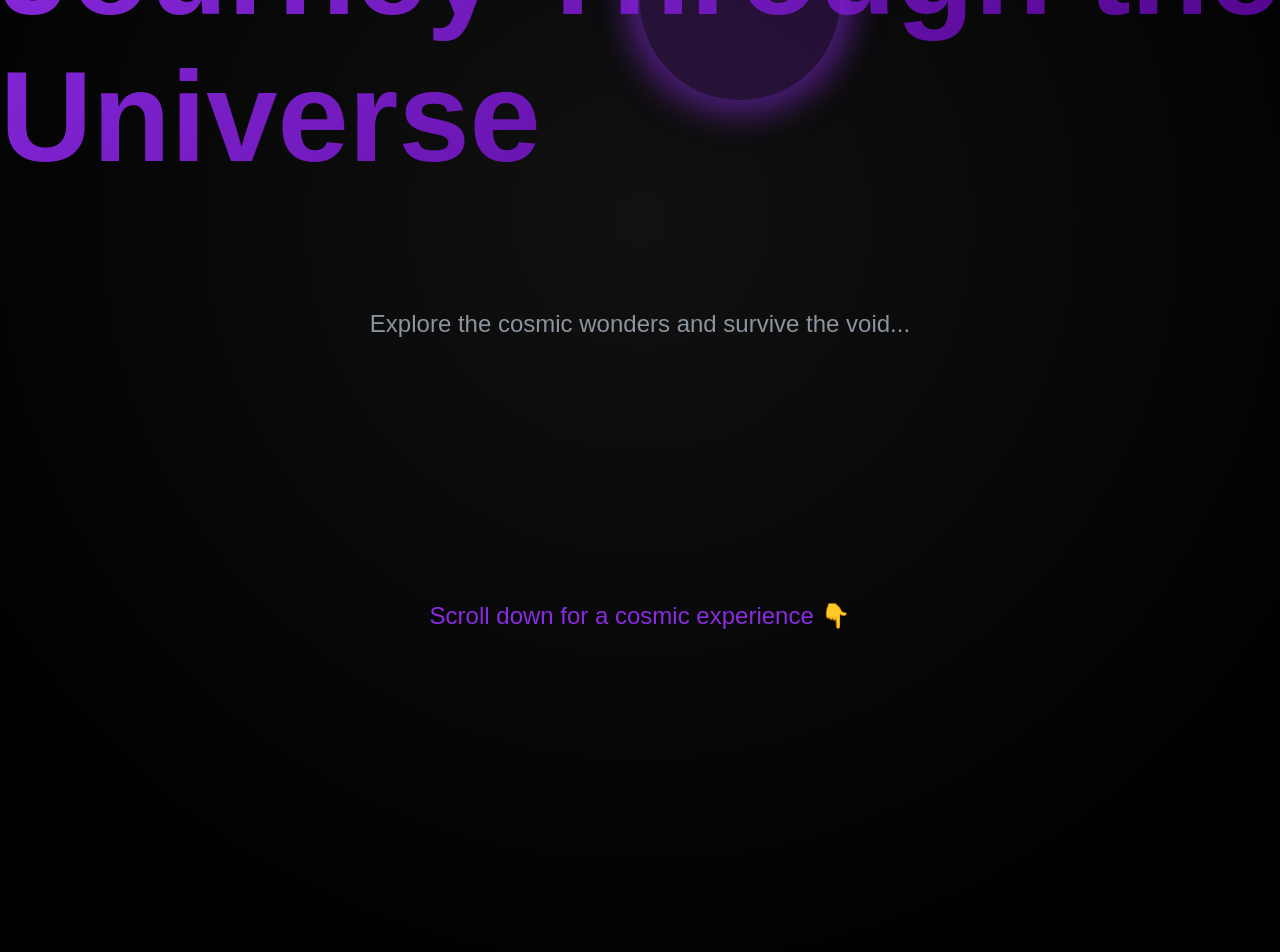
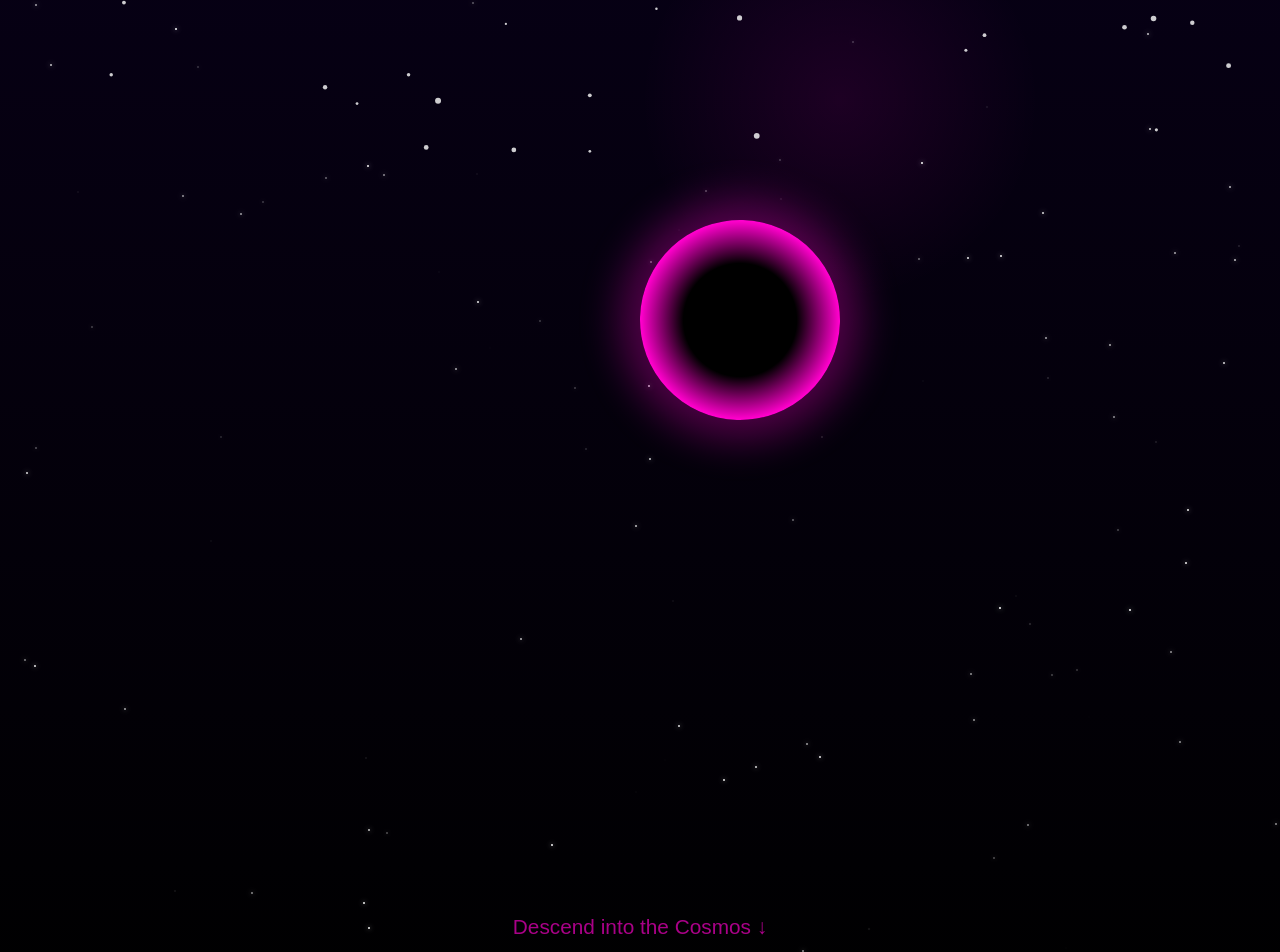
Before and after one commit to AnishDubey27/amplify-sample, a React (Create React App) app: page / in a window 1280 px wide. Shown: the part 580-1532 px from the top of the page. Built offline with nearby package versions, Linux system fonts and the light colour scheme.

Commit message:
new page

```diff
--- a/src/App.js
+++ b/src/App.js
@@ -1,43 +1,153 @@
 import { motion } from 'framer-motion';
+import { useEffect, useRef } from 'react';
+
+// Note: Make sure to install framer-motion: npm install framer-motion
+// Add this to your index.html for the font:
+// <link href="https://fonts.googleapis.com/css2?family=Orbitron:wght@400;700&display=swap" rel="stylesheet">
 
 function App() {
+  const canvasRef = useRef(null);
+
+  // Black Hole Particle Effect
+  useEffect(() => {
+    const canvas = canvasRef.current;
+    const ctx = canvas.getContext('2d');
+    canvas.width = window.innerWidth;
+    canvas.height = window.innerHeight;
+
+    const particles = [];
+    const particleCount = 100;
+
+    class Particle {
+      constructor() {
+        this.x = Math.random() * canvas.width;
+        this.y = Math.random() * canvas.height;
+        this.size = Math.random() * 2 + 1;
+        this.speedX = Math.random() * 1 - 0.5;
+        this.speedY = Math.random() * 1 - 0.5;
+      }
+
+      update() {
+        const centerX = canvas.width / 2;
+        const centerY = canvas.height / 2;
+        const dx = centerX - this.x;
+        const dy = centerY - this.y;
+        const distance = Math.sqrt(dx * dx + dy * dy);
+        const force = 100 / distance;
+
+        this.x += (dx / distance) * force + this.speedX;
+        this.y += (dy / distance) * force + this.speedY;
+
+        if (distance < 50) {
+          this.x = Math.random() * canvas.width;
+          this.y = Math.random() * canvas.height;
+        }
+      }
+
+      draw() {
+        ctx.fillStyle = 'rgba(255, 255, 255, 0.8)';
+        ctx.beginPath();
+        ctx.arc(this.x, this.y, this.size, 0, Math.PI * 2);
+        ctx.fill();
+      }
+    }
+
+    for (let i = 0; i < particleCount; i++) {
+      particles.push(new Particle());
+    }
+
+    function animate() {
+      ctx.clearRect(0, 0, canvas.width, canvas.height);
+      particles.forEach(particle => {
+        particle.update();
+        particle.draw();
+      });
+      requestAnimationFrame(animate);
+    }
+    animate();
+
+    // Handle window resize
+    const handleResize = () => {
+      canvas.width = window.innerWidth;
+      canvas.height = window.innerHeight;
+    };
+    window.addEventListener('resize', handleResize);
+    return () => window.removeEventListener('resize', handleResize);
+  }, []);
+
   return (
     <div style={styles.app}>
-      {/* Animated Welcome Section */}
+      {/* Canvas for Black Hole Particle Effect */}
+      <canvas ref={canvasRef} style={styles.canvas} />
+
+      {/* Animated Cosmic Title */}
       <motion.div
-        style={styles.animatedText}
-        initial={{ opacity: 0, y: 30 }}
-        animate={{ opacity: 1, y: 0 }}
-        transition={{ duration: 1.5 }}
+        style={styles.titleContainer}
+        initial={{ scale: 0, rotate: -180 }}
+        animate={{ scale: 1, rotate: 0 }}
+        transition={{ duration: 2, type: 'spring' }}
       >
-        <h1>Journey Through the Universe</h1>
+        <h1 style={styles.title}>Cosmic Void Explorer</h1>
       </motion.div>
 
+      {/* Orbiting Subtitle */}
       <motion.div
-        style={styles.subText}
-        initial={{ opacity: 0 }}
-        animate={{ opacity: 1 }}
-        transition={{ delay: 1.5, duration: 1.5 }}
+        style={styles.subtitle}
+        initial={{ opacity: 0, y: 100 }}
+        animate={{ opacity: 1, y: 0, rotate: 360 }}
+        transition={{ delay: 1, duration: 2 }}
       >
-        <p>Explore the cosmic wonders and survive the void...</p>
+        <p>Enter the realm of black holes and stellar wonders</p>
       </motion.div>
 
+      {/* Pulsating Nebula */}
       <motion.div
-        style={styles.glowingEffect}
-        initial={{ scale: 0 }}
-        animate={{ scale: 1 }}
-        transition={{ delay: 2, duration: 1.5 }}
+        style={styles.nebula}
+        animate={{
+          scale: [1, 1.1, 1],
+          opacity: [0.3, 0.5, 0.3],
+        }}
+        transition={{ duration: 3, repeat: Infinity }}
+      />
+
+      {/* Rotating Black Hole */}
+      <motion.div
+        style={styles.blackHole}
+        animate={{ rotate: 360 }}
+        transition={{ duration: 20, repeat: Infinity, ease: 'linear' }}
       >
-        <div style={styles.pulse}></div>
+        <div style={styles.eventHorizon} />
       </motion.div>
 
-      {/* Scroll Down Section with Galaxy Effect */}
-      <div style={styles.scrollDown}>Scroll down for a cosmic experience 👇</div>
+      {/* Cosmic Navigation */}
+      <motion.div
+        style={styles.scrollIndicator}
+        initial={{ opacity: 0 }}
+        animate={{ opacity: 1, y: [0, 20, 0] }}
+        transition={{ delay: 2, duration: 1.5, repeat: Infinity }}
+      >
+        <p>Descend into the Cosmos ↓</p>
+      </motion.div>
 
-      {/* Galaxy and Stars Animation */}
-      <div style={styles.galaxy}>
-        {[...Array(100)].map((_, i) => (
-          <div key={i} style={{ ...styles.star, top: `${Math.random() * 100}vh`, left: `${Math.random() * 100}vw` }}></div>
+      {/* Star Field */}
+      <div style={styles.starField}>
+        {[...Array(150)].map((_, i) => (
+          <motion.div
+            key={i}
+            style={{
+              ...styles.star,
+              top: `${Math.random() * 200}vh`,
+              left: `${Math.random() * 100}vw`,
+            }}
+            animate={{
+              opacity: [0, 1, 0],
+            }}
+            transition={{
+              duration: Math.random() * 3 + 2,
+              repeat: Infinity,
+              delay: Math.random() * 2,
+            }}
+          />
         ))}
       </div>
     </div>
@@ -47,65 +157,89 @@ function App() {
 // Inline Styles
 const styles = {
   app: {
-    backgroundColor: '#000',
-    backgroundImage: 'radial-gradient(circle at 50% 50%, #111 0%, #000 80%)',
-    color: '#c9d1d9',
-    height: '200vh',
-    display: 'flex',
-    flexDirection: 'column',
-    alignItems: 'center',
-    justifyContent: 'center',
-    fontFamily: "'Poppins', sans-serif",
-    overflowX: 'hidden',
-    position: 'relative'
+    minHeight: '200vh',
+    background: 'linear-gradient(180deg, #0a001f 0%, #000000 100%)',
+    position: 'relative',
+    overflow: 'hidden',
+    fontFamily: "'Orbitron', sans-serif",
   },
-  animatedText: {
-    fontSize: '4rem',
-    background: 'linear-gradient(135deg, #8A2BE2, #4B0082)',
+  canvas: {
+    position: 'absolute',
+    top: 0,
+    left: 0,
+    zIndex: 1,
+  },
+  titleContainer: {
+    position: 'relative',
+    zIndex: 2,
+    paddingTop: '20vh',
+    textAlign: 'center',
+  },
+  title: {
+    fontSize: '4.5rem',
+    background: 'linear-gradient(135deg, #ff00cc, #3333ff)',
     WebkitBackgroundClip: 'text',
-    WebkitTextFillColor: 'transparent'
+    WebkitTextFillColor: 'transparent',
+    textShadow: '0 0 20px rgba(255, 0, 204, 0.7)',
   },
-  subText: {
+  subtitle: {
+    position: 'relative',
+    zIndex: 2,
+    textAlign: 'center',
+    color: '#ffffff',
     fontSize: '1.5rem',
-    color: '#8b949e',
-    marginTop: '10px'
+    textShadow: '0 0 10px rgba(255, 255, 255, 0.5)',
   },
-  glowingEffect: {
+  nebula: {
     position: 'absolute',
+    width: '400px',
+    height: '400px',
+    background: 'radial-gradient(circle, rgba(255,0,204,0.3) 0%, rgba(51,51,255,0) 70%)',
+    borderRadius: '50%',
     top: '30%',
     left: '50%',
-    transform: 'translate(-50%, -50%)'
+    transform: 'translate(-50%, -50%)',
+    zIndex: 0,
   },
-  pulse: {
+  blackHole: {
+    position: 'absolute',
     width: '200px',
     height: '200px',
+    top: '50%',
+    left: '50%',
+    transform: 'translate(-50%, -50%)',
+    zIndex: 1,
+  },
+  eventHorizon: {
+    width: '100%',
+    height: '100%',
     borderRadius: '50%',
-    background: 'rgba(138, 43, 226, 0.2)',
-    boxShadow: '0 0 30px 15px rgba(138, 43, 226, 0.5)',
-    animation: 'pulse-animation 1.5s infinite alternate'
+    background: 'radial-gradient(circle, #000000 40%, #ff00cc 70%, #3333ff 100%)',
+    boxShadow: '0 0 40px 20px rgba(255, 0, 204, 0.3)',
   },
-  scrollDown: {
-    marginTop: '30vh',
-    fontSize: '1.5rem',
-    color: '#8A2BE2',
-    textAlign: 'center'
+  scrollIndicator: {
+    position: 'absolute',
+    bottom: '10vh',
+    width: '100%',
+    textAlign: 'center',
+    color: '#ff00cc',
+    fontSize: '1.3rem',
+    zIndex: 2,
   },
-  galaxy: {
+  starField: {
     position: 'absolute',
-    top: '100vh',
     width: '100%',
-    height: '100vh',
-    background: 'radial-gradient(circle at center, #000 10%, #090a0f 80%)',
-    zIndex: -1
+    height: '100%',
+    zIndex: 0,
   },
   star: {
     position: 'absolute',
-    width: '3px',
-    height: '3px',
+    width: '2px',
+    height: '2px',
     backgroundColor: '#ffffff',
     borderRadius: '50%',
-    animation: 'twinkle 2s infinite alternate'
-  }
+    boxShadow: '0 0 5px rgba(255,255,255,0.8)',
+  },
 };
 
 export default App;
```
